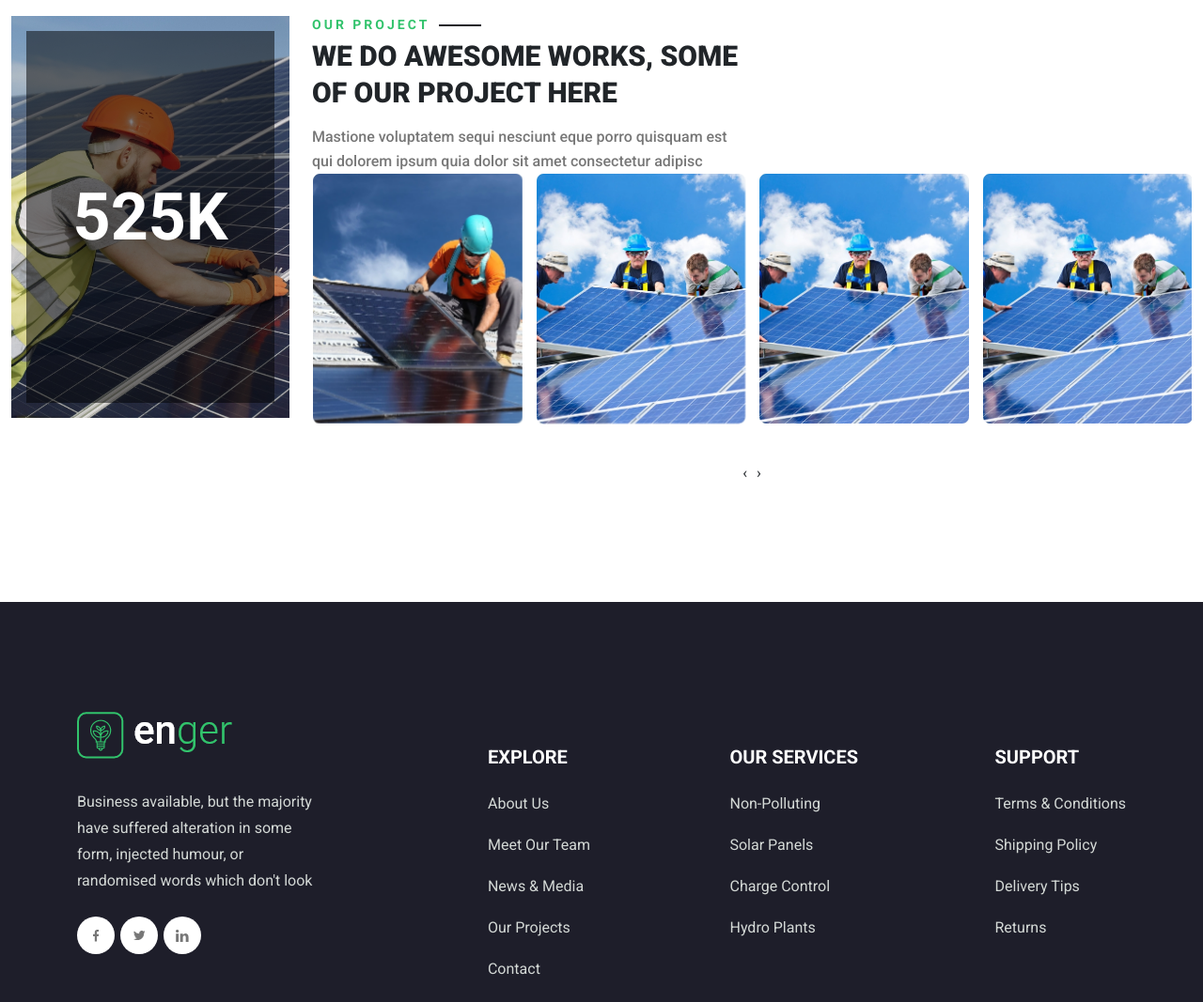
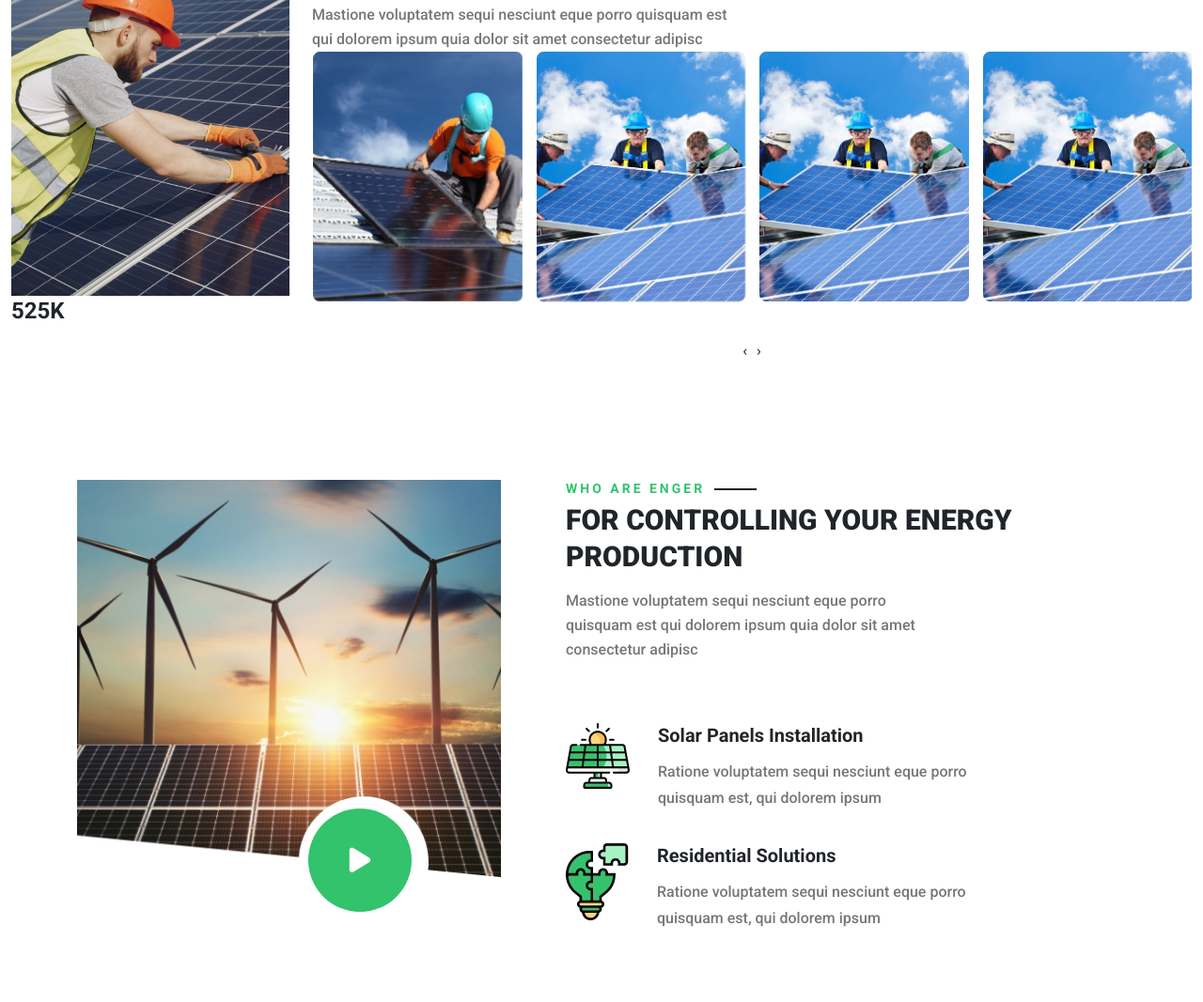
Before and after one commit to md-asadul/Sokti-Renewable-Energy-XD-Template, a plain HTML site: page index.html in a window 1280 px wide. Shown: the part 4518-5585 px from the top of the page at 94% size. Drawn offline with nearby package versions, Linux system fonts and the light colour scheme.

Commit message:
energy section UI Done

```diff
--- a/css/_homepage.scss
+++ b/css/_homepage.scss
@@ -313,101 +313,169 @@
 }
 /*============ pricing area end ============= */
 /*============ project area start ============= */
-#project-area {
-	padding: 130px 0px 120px 0px;
-	position: relative;
-    .project-title {
-        margin-bottom: 66px;
+// #project-area {
+// 	padding: 130px 0px 120px 0px;
+// 	position: relative;
+//     .project-title {
+//         margin-bottom: 66px;
+//     }
+//     .test {
+//         position: relative;
+//         display: flex;
+//         justify-content: center;
+//         align-items: center;
+//         &:before {
+//             content: "";
+//             display: block;
+//             position: absolute;
+//             top: 16px;
+//             bottom: 16px;
+//             left: 16px;
+//             right: 16px;
+//             background: rgba(0, 0, 0, 0.5);
+//         }
+//         .image {
+//             width: 100%;
+//             height: 100%;
+//         }
+//         .text {
+//             font-family: 700;
+//             font-size: 70px;
+//             color: $white;
+//             text-shadow: 0.1em 0.1em 0.5em rgba(0,0,0,0.5);
+//             margin: 0;
+//             position: absolute;
+//         }
+//     }
+//     .project-images {
+//         position: relative;
+//         border-radius: 5%;
+//         .overlay {
+//             position: absolute;
+//             bottom: 0px;
+//             background: rgb(0, 0, 0);
+//             background: rgba('0,0,0,0.5');
+//             color: $white;
+//             width: 100%;
+//             font-size: 24px;
+//             font-weight: 700;
+//             padding: 10px;
+//             opacity: 0;
+//             transition: .5s ease;
+//         }
+//         &:hover .overlay {
+//             opacity: 1;
+//             border-radius: 0 0 10% 10%;
+//         }
+//         &::before {
+//             position: absolute;
+//             content: "";
+//             top: 0px;
+//             left: 0px;
+//             bottom: 0px;
+//             right: 0px;
+//             height: 100%;
+//             width: 100%;
+//             border-radius: 5%;
+//             background: rgba(0, 0, 0, 0.5);
+//         }
+//     }
+//     .owl-carousel .owl-nav button.owl-next {
+//         width: 45px;
+//         height: 45px;
+//         line-height: 45px;
+//         border-radius: 5px;
+//         border: 1px solid #E5E5E5;
+//         font-size: 35px;
+//         &:hover {
+//             color: $white;
+//             background: $primaryColor;
+//         }
+//     }
+//     .owl-carousel .owl-nav button.owl-prev {
+//         width: 45px;
+//         height: 45px;
+//         line-height: 45px;
+//         border-radius: 5px;
+//         border: 1px solid #E5E5E5;
+//         font-size: 35px;
+//         &:hover {
+//             color: $white;
+//             background: $primaryColor;
+//         }
+//     }
+//     .owl-theme .owl-nav {
+//         position: absolute;
+//         top: -204px;
+//         right: 99px;
+//     }
+// }
+/*============ project area end ============= */
+/*============ energy area star ============= */
+#energy-area {
+	padding: 120px 0;
+    .energy-producttion-img {
+        // position: relative;
     }
-    .test {
-        position: relative;
-        display: flex;
-        justify-content: center;
-        align-items: center;
-        &:before {
-            content: "";
-            display: block;
-            position: absolute;
-            top: 16px;
-            bottom: 16px;
-            left: 16px;
-            right: 16px;
-            background: rgba(0, 0, 0, 0.5);
-        }
-        .image {
-            width: 100%;
-            height: 100%;
-        }
-        .text {
-            font-family: 700;
-            font-size: 70px;
+    .energy-producttion-icon {
+        margin-top: -73px;
+        margin-left: 246px;
+        // position: absolute;
+        // left: 0;
+        // bottom: 0;
+        i {
+            background: $primaryColor;
             color: $white;
-            text-shadow: 0.1em 0.1em 0.5em rgba(0,0,0,0.5);
-            margin: 0;
-            position: absolute;
+            height: 110px;
+            width: 110px;
+            line-height: 110px;
+            font-size: 30px;
+            text-align: center;
+            border-radius: 100%;
+            cursor: pointer;
         }
     }
-    .project-images {
-        position: relative;
-        border-radius: 5%;
-        .overlay {
-            position: absolute;
-            bottom: 0px;
-            background: rgb(0, 0, 0);
-            background: rgba('0,0,0,0.5');
-            color: $white;
-            width: 100%;
-            font-size: 24px;
-            font-weight: 700;
-            padding: 10px;
-            opacity: 0;
-            transition: .5s ease;
+    .energy-controlling {
+        padding-left: 45px;
+        .energy-controlling-content {
+            display: flex;
+            margin-bottom: 34px;
+            &:last-child {
+                margin-bottom: 0;
+            }
+            .solar-panels {
+                h4 {
+                    margin-bottom: 12px;
+                }
+            }
         }
-        &:hover .overlay {
-            opacity: 1;
-            border-radius: 0 0 10% 10%;
+        .solar-panels-title {
+            margin-top: 65px;
         }
-        &::before {
-            position: absolute;
-            content: "";
-            top: 0px;
-            left: 0px;
-            bottom: 0px;
-            right: 0px;
-            height: 100%;
-            width: 100%;
-            border-radius: 5%;
-            background: rgba(0, 0, 0, 0.5);
+        .energy-controlling-image {
+            padding-right: 30px;
         }
     }
-    .owl-carousel .owl-nav button.owl-next {
-        width: 45px;
-        height: 45px;
-        line-height: 45px;
-        border-radius: 5px;
-        border: 1px solid #E5E5E5;
-        font-size: 35px;
-        &:hover {
-            color: $white;
-            background: $primaryColor;
+    .modal-dialog {
+        max-width: 900px;
+        .modal-body {
+            padding: 0;
+            video {
+                max-width: 100%;
+            }
         }
     }
-    .owl-carousel .owl-nav button.owl-prev {
-        width: 45px;
-        height: 45px;
-        line-height: 45px;
-        border-radius: 5px;
-        border: 1px solid #E5E5E5;
-        font-size: 35px;
-        &:hover {
-            color: $white;
-            background: $primaryColor;
-        }
-    }
-    .owl-theme .owl-nav {
+    .btn-modal-close {
         position: absolute;
-        top: -204px;
-        right: 99px;
+        top: -25px;
+        right: -25px;
+        height: 20px;
+        width: 20px;
+        line-height: 20px;
+        text-align: center;
+        cursor: pointer;
+        color: #32C36C;
+        background: $white;
     }
 }
-/*============ project area end ============= */
+/*============ energy area end ============= */
--- a/index.html
+++ b/index.html
@@ -571,6 +571,61 @@
       </div>
     </section>
     <!--========== project area end ==========-->
+    <!--========== energy area start ==========-->
+    <section id="energy-area">
+	  	<div class="container">
+	  		<div class="row">
+	  			<div class="col-md-5">
+	  				<div class="energy-producttion-img">
+	  					<img src="images/energy11.jpg">
+	  				</div>
+	  				<div class="energy-producttion-icon">
+	  					<i class="fas fa-play" data-bs-toggle="modal" data-bs-target="#exampleModal"></i>
+	  				</div>
+			  		<div class="modal fade" id="exampleModal" tabindex="-1" aria-labelledby="exampleModalLabel" aria-hidden="true">
+					  <div class="modal-dialog">
+					    <div class="modal-content">
+					      <div class="modal-body">
+					      	<i data-bs-dismiss="modal" class="fas fa-times btn-modal-close"></i>
+						       <video controls id="video1">
+					            	<source src="http://commondatastorage.googleapis.com/gtv-videos-bucket/sample/ElephantsDream.mp4" type="video/mp4">
+					          </video>
+					      </div>
+					    </div>
+					  </div>
+					</div>
+	  			</div>
+	  			<div class="col-md-6">
+	  				<div class="energy-controlling">
+	  					<div class="sokti-top-title">
+	  						<h5>WHO ARE Enger</h5>
+	  						<h2>For Controlling Your Energy Production</h2>
+	  						<p>Mastione voluptatem sequi nesciunt eque porro<br> quisquam est qui dolorem ipsum quia dolor sit amet <br>consectetur adipisc</p>
+	  					</div>
+	  					<div class="solar-panels-title energy-controlling-content">
+	  						<div class="energy-controlling-image">
+	  							<img src="images/solar-panel.jpg">
+	  						</div>
+	  						<div class="solar-panels">
+	  							<h4>Solar Panels Installation</h4>
+	  							<p>Ratione voluptatem sequi nesciunt eque porro <br>quisquam est, qui dolorem ipsum</p>
+	  						</div>
+	  					</div>
+	  					<div class="energy-controlling-content">
+	  						<div class="energy-controlling-image">
+	  							<img src="images/solution.jpg">
+	  						</div>
+	  						<div class="solar-panels">
+	  							<h4>Residential Solutions</h4>
+	  							<p>Ratione voluptatem sequi nesciunt eque porro <br>quisquam est, qui dolorem ipsum</p>
+	  						</div>
+	  					</div>
+	  				</div>
+	  			</div>
+	  		</div>
+	  	</div>
+	  </section>
+    <!--========== energy area end ==========-->
     <!--========== footer-area start ==========-->
     <section class="footer">
       <div class="container">
```
Also changed, not shown: css/style.css, 1 other file.
